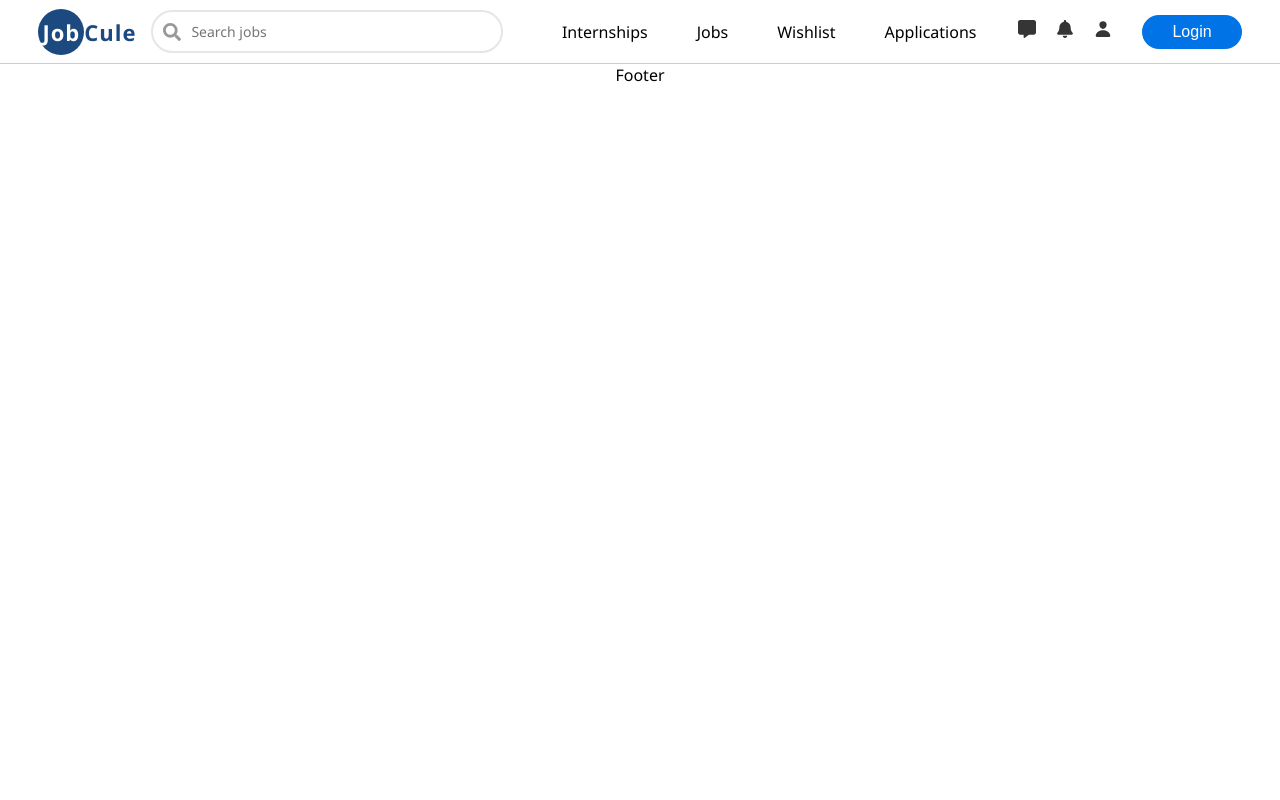
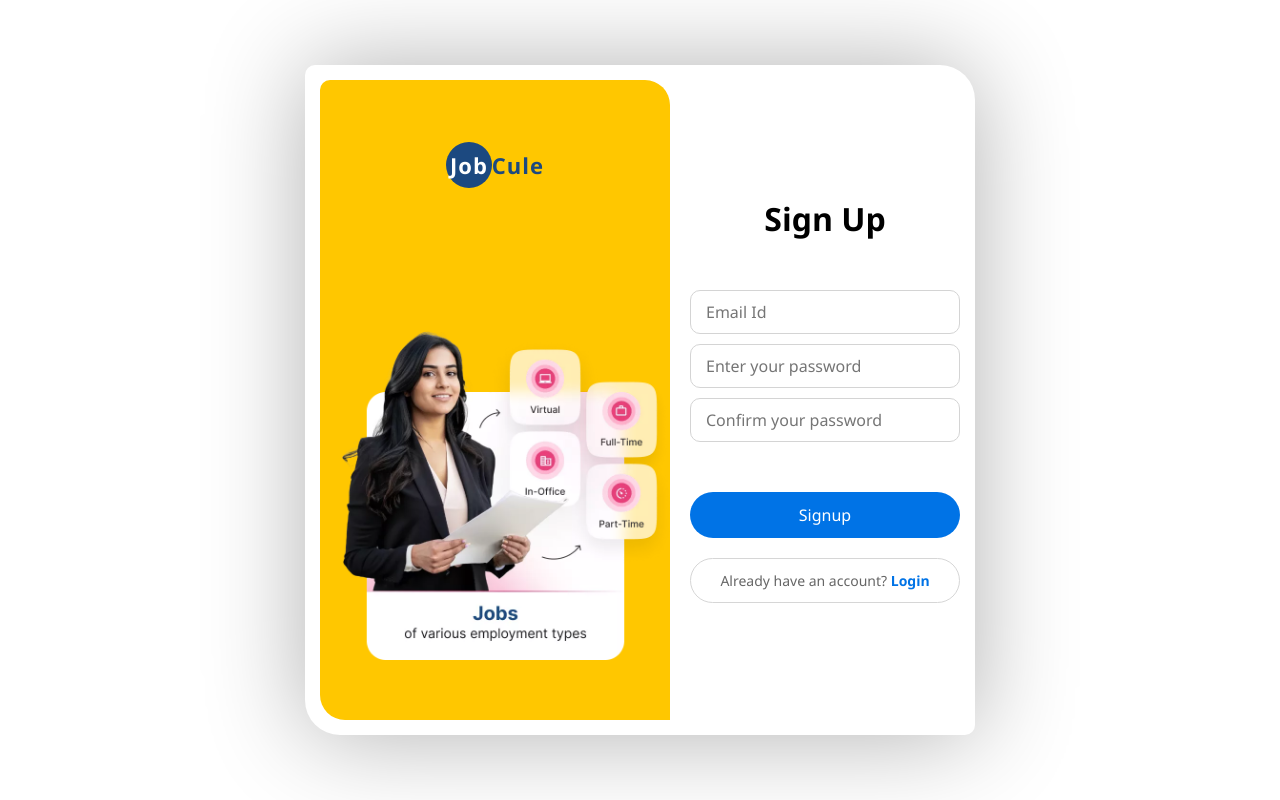
Before and after one commit to kedarlin/job-portal, a React (Vite) app: page /signup in a window 1280 px wide. Built offline with nearby package versions, Linux system fonts and the light colour scheme.

Commit message:
updated auth pages

```diff
--- a/src/App.tsx
+++ b/src/App.tsx
@@ -1,22 +1,22 @@
 import { BrowserRouter as Router, Routes, Route } from "react-router-dom";
-import Footer from "./components/common/footer/footer";
-import Navbar from "./components/common/navbar/navbar";
-import Landing from "./components/layout/landing/landing";
-import Jobs from "./components/layout/jobs/jobs";
-import Applications from "./components/layout/applications/applications";
-import Internships from "./components/layout/internships/internships";
+import Login from "./pages/login/login";
+import LandingPage from "./pages/landingPage";
+import JobsPage from "./pages/jobsPage";
+import InternshipsPage from "./pages/internshipsPage";
+import ApplicationsPage from "./pages/applicationsPage";
+import Signup from "./pages/signup/signup";
 
 function App() {
   return (
     <Router>
-      <Navbar />
       <Routes>
-        <Route path="/" element={<Landing />} />
-        <Route path="/jobs" element={<Jobs />} />
-        <Route path="/internships" element={<Internships />} />
-        <Route path="/applications" element={<Applications />} />
+        <Route path="/login" element={<Login />} />
+        <Route path="/signup" element={<Signup />} />
+        <Route path="/" element={<LandingPage />} />
+        <Route path="/jobs" element={<JobsPage />} />
+        <Route path="/internships" element={<InternshipsPage />} />
+        <Route path="/applications" element={<ApplicationsPage />} />
       </Routes>
-      <Footer />
     </Router>
   );
 }
--- a/src/components/common/navbar/navbar.tsx
+++ b/src/components/common/navbar/navbar.tsx
@@ -1,25 +1,36 @@
-import { useState } from 'react';
-import { FaBell, FaSearch } from 'react-icons/fa';
-import Logo from '../logo/logo';
-import './navbar.css';
-import { FaMessage } from 'react-icons/fa6';
-import { IoPerson } from 'react-icons/io5';
-import { useNavigate } from 'react-router-dom';
+import { useEffect, useState } from "react";
+import { FaBell, FaSearch } from "react-icons/fa";
+import Logo from "../logo/logo";
+import "./navbar.css";
+import { FaMessage } from "react-icons/fa6";
+import { IoPerson } from "react-icons/io5";
+import { useLocation, useNavigate } from "react-router-dom";
 
 function Navbar() {
   const navigation = useNavigate();
-  const [selectedItem, setSelectedItem] = useState<string>('');
+  const [selectedItem, setSelectedItem] = useState<string>("");
 
   const handleNavigation = (item: string, path: string) => {
     setSelectedItem(item);
     navigation(path);
   };
 
+  const location = useLocation();
+  useEffect(
+    () =>
+      handleNavigation(location.pathname.slice(1), location.pathname.slice(1)),
+    []
+  );
+  console.log(location.pathname.slice(1));
+
   return (
     <div className="navbar">
       <div className="navbar-content">
         <div className="navbar-left">
-          <div onClick = {() => handleNavigation('Home', '/')} style={{cursor : "pointer"}}>
+          <div
+            onClick={() => handleNavigation("Home", "/")}
+            style={{ cursor: "pointer" }}
+          >
             <Logo />
           </div>
           <div className="nav-search">
@@ -36,42 +47,53 @@ function Navbar() {
           <div className="navbar-right-oppurtunity-lists">
             <div
               className={`navbar-right-oppurtunity-item ${
-                selectedItem === 'Internships' ? 'active' : ''
+                selectedItem === "jobs" ? "active" : ""
               }`}
-              onClick={() => handleNavigation('Internships', '/internships')}
+              onClick={() => handleNavigation("jobs", "/jobs")}
+            >
+              Jobs
+            </div>
+            <div
+              className={`navbar-right-oppurtunity-item ${
+                selectedItem === "internships" ? "active" : ""
+              }`}
+              onClick={() => handleNavigation("internships", "/internships")}
             >
               Internships
             </div>
             <div
               className={`navbar-right-oppurtunity-item ${
-                selectedItem === 'Jobs' ? 'active' : ''
+                selectedItem === "watchlist" ? "active" : ""
               }`}
-              onClick={() => handleNavigation('Jobs', '/jobs')}
-            >
-              Jobs
-            </div>
-            <div
-              className={`navbar-right-oppurtunity-item ${
-                selectedItem === 'Watchlist' ? 'active' : ''
-              }`}
-              onClick={() => handleNavigation('Watchlist', '/watchlist')}
+              onClick={() => handleNavigation("watchlist", "/watchlist")}
             >
               Wishlist
             </div>
             <div
               className={`navbar-right-oppurtunity-item ${
-                selectedItem === 'Applications' ? 'active' : ''
+                selectedItem === "applications" ? "active" : ""
               }`}
-              onClick={() => handleNavigation('Applications', '/applications')}
+              onClick={() => handleNavigation("applications", "/applications")}
             >
               Applications
             </div>
           </div>
           <div
             className="navbar-right-user-section"
-            style={{ display: 'flex', flexDirection: 'row', gap: '20px', alignItems: "center" }}
+            style={{
+              display: "flex",
+              flexDirection: "row",
+              gap: "20px",
+              alignItems: "center",
+            }}
           >
-            <div style={{ display: 'flex', flexDirection: 'row', alignItems: "center" }}>
+            <div
+              style={{
+                display: "flex",
+                flexDirection: "row",
+                alignItems: "center",
+              }}
+            >
               <div className="navbar-right-item">
                 <FaMessage className="navbar-right-item-icon" />
               </div>
@@ -82,7 +104,10 @@ function Navbar() {
                 <IoPerson className="navbar-right-item-icon" />
               </div>
             </div>
-            <button onClick={() => {}} className="nav-auth-button">
+            <button
+              onClick={() => handleNavigation("login", "/login")}
+              className="nav-auth-button"
+            >
               Login
             </button>
           </div>
--- /dev/null
+++ b/src/pages/applicationsPage.tsx
@@ -0,0 +1,16 @@
+import Footer from "../components/common/footer/footer"
+import Navbar from "../components/common/navbar/navbar"
+import Applications from "../components/layout/applications/applications"
+
+
+const ApplicationsPage = () => {
+  return (
+    <div className="applicationspage">
+        <Navbar />
+        <Applications />
+        <Footer />
+    </div>
+  )
+}
+
+export default ApplicationsPage
--- /dev/null
+++ b/src/pages/internshipsPage.tsx
@@ -0,0 +1,15 @@
+import Footer from "../components/common/footer/footer"
+import Navbar from "../components/common/navbar/navbar"
+
+
+const InternshipsPage = () => {
+  return (
+    <div className="internshipspage">
+        <Navbar />
+        <InternshipsPage />
+        <Footer />
+    </div>
+  )
+}
+
+export default InternshipsPage
--- /dev/null
+++ b/src/pages/jobsPage.tsx
@@ -0,0 +1,15 @@
+import Navbar from "../components/common/navbar/navbar"
+import Jobs from "../components/layout/jobs/jobs"
+
+
+const JobsPage = () => {
+  return (
+    <div className='jobspage'>
+        <Navbar />
+        <Jobs />
+        <Navbar />
+    </div>
+  )
+}
+
+export default JobsPage
--- /dev/null
+++ b/src/pages/landingPage.tsx
@@ -0,0 +1,15 @@
+import Navbar from '../components/common/navbar/navbar'
+import Landing from '../components/layout/landing/landing'
+import Footer from '../components/common/footer/footer'
+
+const LandingPage = () => {
+  return (
+    <div className='landingpage'>
+        <Navbar />
+        <Landing />
+        <Footer />
+    </div>
+  )
+}
+
+export default LandingPage
--- /dev/null
+++ b/src/pages/login/login.css
@@ -0,0 +1,106 @@
+.login-wrap{
+    display: flex;
+    justify-content: center;
+    align-items: center;
+    height: 100vh;
+}
+.login{
+    height: 80%;
+    width: 50%;
+    padding: 15px;
+    border-radius: 10px 35px 10px 35px;
+    display: flex;
+    flex-direction: row;
+    gap: 20px;
+    box-shadow: 0px 1px 100px #00000050;
+}
+.login-left{
+    flex: 2;
+    display: flex;
+    flex-direction: column;
+    justify-content: space-around;
+    background-color: #ffc700;
+    border-radius: 10px 25px 0 25px;
+}
+.logo-wrap{
+    margin: 10px;
+    display: flex;
+    flex-direction: column;
+    align-items: center;
+}
+.login-thumbnail{
+    width: 350px;
+    align-self: center;
+}
+.login-right{
+    flex: 2;
+    align-self: center;
+    display: flex;
+    flex-direction: column;
+    gap: 50px;
+    width: 100%;
+}
+.login-title{
+    flex: 3;
+    font-size: 32px;
+    font-weight: 600;
+    text-align: center;
+}
+.login-form{
+    flex: 5;
+    display: flex;
+    flex-direction: column;
+    gap: 10px;
+}
+.login-inputs{
+    all: unset;
+    padding: 10px 15px;
+    border-radius: 10px;
+    border: 1px solid #d4d4d4;
+}
+.login-inputs:focus-within{
+    border-color: #000;
+}
+.login-error{
+    display: none;
+    color: red;
+}
+.login-submit-button, .login-signup-button{
+    all: unset;
+    margin-top: 40px;
+    text-align: center;
+    border-radius: 25px;
+    /* width: 100%; */
+    padding: 12px 0;
+    color: #fff;
+    font-weight: 500;
+    background-color: #0073e6;
+    cursor: pointer;
+    position: relative;
+    z-index: 1;
+    overflow: hidden;
+}
+.login-submit-button:before {
+    content: "";
+    position: absolute;
+    top: 0;
+    left: -100%;
+    width: 100%;
+    height: 100%;
+    background-color: #005cb7;
+    transition: left 0.4s ease-in-out;
+    z-index: -1;
+}
+.login-submit-button:hover:before {
+    left: 0;
+}
+.login-signup-button{
+    margin-top: 10px;
+    background-color: #00000000;
+    border: 1px solid #d6d6d6;
+    color: #666;
+    font-size: 14px;
+}
+.login-signup-button:hover{
+    background-color: #f4f4f4;
+}
--- /dev/null
+++ b/src/pages/login/login.tsx
@@ -0,0 +1,59 @@
+import "./login.css";
+import LoginThumbnail from "../../assets/job_login.png";
+import Logo from "../../components/common/logo/logo";
+import { useNavigate } from "react-router-dom";
+
+const Login = () => {
+  const navigation = useNavigate();
+
+  return (
+    <div className="login-wrap">
+      <div className="login">
+        <div className="login-left">
+          <div className="logo-wrap">
+            <Logo />
+          </div>
+          <img
+            className="login-thumbnail"
+            src={LoginThumbnail}
+            alt="login-thumbnail"
+          />
+        </div>
+        <div className="login-right">
+          <div className="login-title">Login</div>
+          <div className="login-form">
+            <input
+              type="email"
+              placeholder="Email Id"
+              className="login-inputs"
+            />
+            <p className="login-error">Please enter valid email</p>
+            <input
+              type="password"
+              placeholder="Enter your password"
+              className="login-inputs"
+            />
+            <p className="login-error">Please enter password</p>
+            <button
+              className="login-submit-button"
+              onClick={() => navigation("/")}
+            >
+              Login
+            </button>
+            <button
+              className="login-signup-button"
+              onClick={() => navigation("/signup")}
+            >
+              Don't have an account?{" "}
+              <span style={{ color: "#0073e6", fontWeight: "600" }}>
+                Sign up
+              </span>
+            </button>
+          </div>
+        </div>
+      </div>
+    </div>
+  );
+};
+
+export default Login;
--- /dev/null
+++ b/src/pages/signup/signup.css
@@ -0,0 +1,106 @@
+.signup-wrap{
+    display: flex;
+    justify-content: center;
+    align-items: center;
+    height: 100vh;
+}
+.signup{
+    height: 80%;
+    width: 50%;
+    padding: 15px;
+    border-radius: 10px 35px 10px 35px;
+    display: flex;
+    flex-direction: row;
+    gap: 20px;
+    box-shadow: 0px 1px 100px #00000050;
+}
+.signup-left{
+    flex: 2;
+    display: flex;
+    flex-direction: column;
+    justify-content: space-around;
+    background-color: #ffc700;
+    border-radius: 10px 25px 0 25px;
+}
+.logo-wrap{
+    margin: 10px;
+    display: flex;
+    flex-direction: column;
+    align-items: center;
+}
+.signup-thumbnail{
+    width: 350px;
+    align-self: center;
+}
+.signup-right{
+    flex: 2;
+    align-self: center;
+    display: flex;
+    flex-direction: column;
+    gap: 50px;
+    width: 100%;
+}
+.signup-title{
+    flex: 3;
+    font-size: 32px;
+    font-weight: 600;
+    text-align: center;
+}
+.signup-form{
+    flex: 5;
+    display: flex;
+    flex-direction: column;
+    gap: 10px;
+}
+.signup-inputs{
+    all: unset;
+    padding: 10px 15px;
+    border-radius: 10px;
+    border: 1px solid #d4d4d4;
+}
+.signup-inputs:focus-within{
+    border-color: #000;
+}
+.signup-error{
+    display: none;
+    color: red;
+}
+.signup-submit-button, .signup-signup-button{
+    all: unset;
+    margin-top: 40px;
+    text-align: center;
+    border-radius: 25px;
+    /* width: 100%; */
+    padding: 12px 0;
+    color: #fff;
+    font-weight: 500;
+    background-color: #0073e6;
+    cursor: pointer;
+    position: relative;
+    z-index: 1;
+    overflow: hidden;
+}
+.signup-submit-button:before {
+    content: "";
+    position: absolute;
+    top: 0;
+    left: -100%;
+    width: 100%;
+    height: 100%;
+    background-color: #005cb7;
+    transition: left 0.4s ease-in-out;
+    z-index: -1;
+}
+.signup-submit-button:hover:before {
+    left: 0;
+}
+.signup-signup-button{
+    margin-top: 10px;
+    background-color: #00000000;
+    border: 1px solid #d6d6d6;
+    color: #666;
+    font-size: 14px;
+}
+.signup-signup-button:hover{
+    background-color: #f4f4f4;
+}
--- /dev/null
+++ b/src/pages/signup/signup.tsx
@@ -0,0 +1,62 @@
+import "./signup.css";
+import SignupThumbnail from "../../assets/job_login.png";
+import Logo from "../../components/common/logo/logo";
+import { useNavigate } from "react-router-dom";
+
+const Signup = () => {
+  const navigation = useNavigate();
+
+  return (
+    <div className="signup-wrap">
+      <div className="signup">
+        <div className="signup-left">
+          <div className="logo-wrap">
+            <Logo />
+          </div>
+          <img
+            className="signup-thumbnail"
+            src={SignupThumbnail}
+            alt="signup-thumbnail"
+          />
+        </div>
+        <div className="signup-right">
+          <div className="signup-title">Sign Up</div>
+          <div className="signup-form">
+            <input
+              type="email"
+              placeholder="Email Id"
+              className="signup-inputs"
+            />
+            <p className="signup-error">Please enter valid email</p>
+            <input
+              type="password"
+              placeholder="Enter your password"
+              className="signup-inputs"
+            />
+            <input
+              type="password"
+              placeholder="Confirm your password"
+              className="signup-inputs"
+            />
+            <p className="signup-error">Please enter password</p>
+            <button
+              className="signup-submit-button"
+              onClick={() => navigation("/")}
+            >
+              Signup
+            </button>
+            <button
+              className="signup-signup-button"
+              onClick={() => navigation("/login")}
+            >
+              Already have an account?{" "}
+              <span style={{ color: "#0073e6", fontWeight: "600" }}>Login</span>
+            </button>
+          </div>
+        </div>
+      </div>
+    </div>
+  );
+};
+
+export default Signup;
```
Also changed, not shown: src/assets/job_login.png (added).
